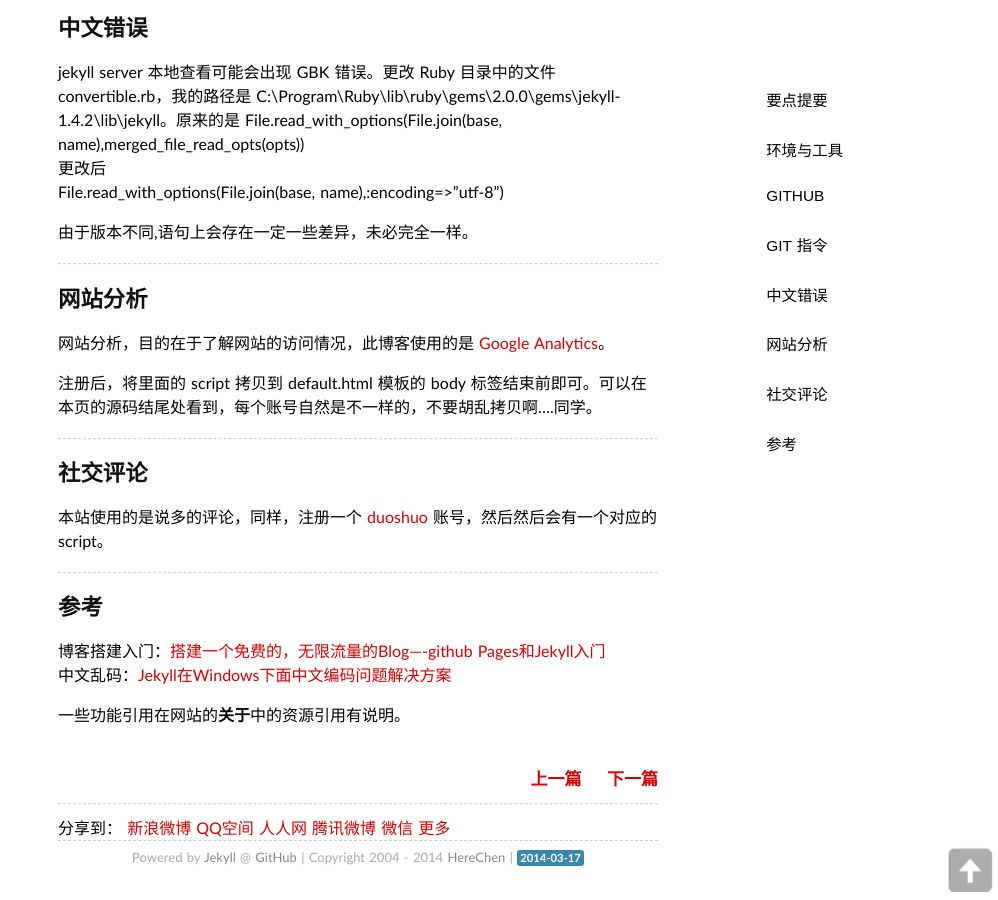
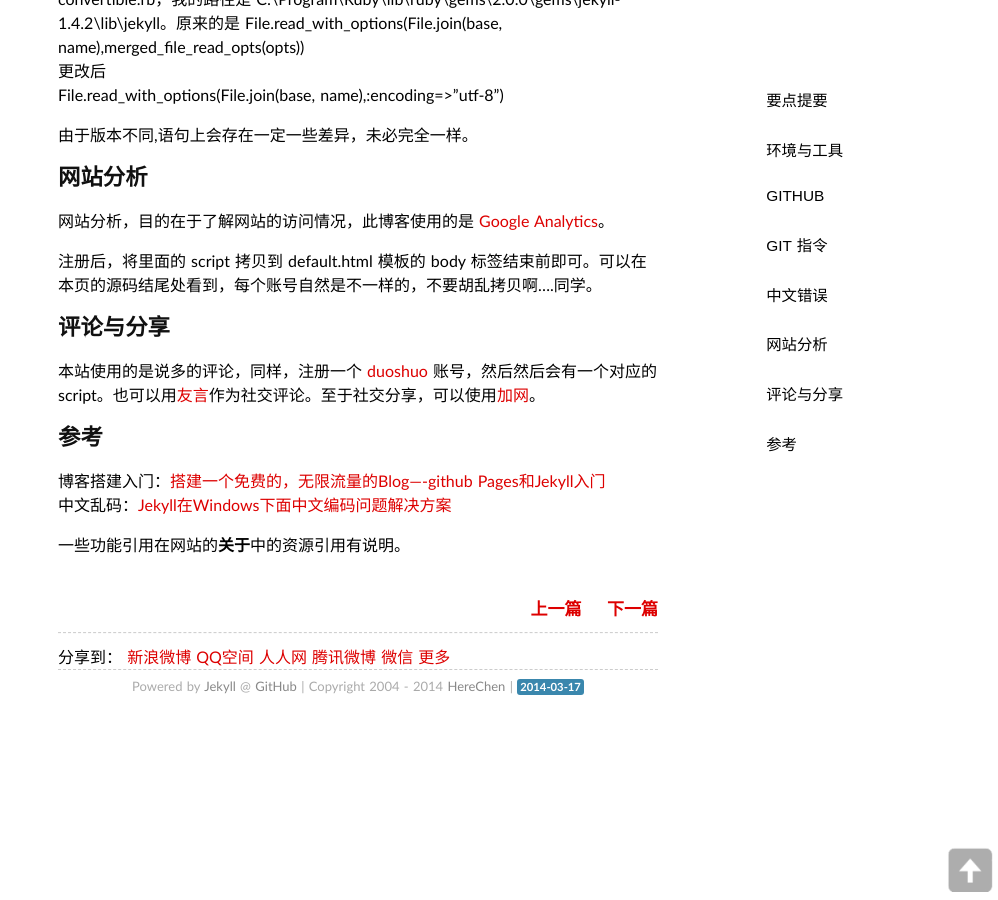
Before and after one commit to Xuezhiyuanlin/herechen.github.io, a Jekyll site: the page built from _posts/2014-03-16-jekyll-skills.md, in a window 1280 px wide and 900 px high, scrolled down 1163 px. Shown: the whole window, without its empty margins (282-1280 px from the left). Built offline with Jekyll 4.4.1, drawn with Linux system fonts in a browser that asks for light colours; some web fonts are replaced; Markdown is read by kramdown in place of the engine named in the settings; comment, search, counter and statistics services are not loaded.

Commit message:
herechen

```diff
--- a/_posts/2014-03-16-jekyll-skills.md
+++ b/_posts/2014-03-16-jekyll-skills.md
@@ -12,8 +12,6 @@
 
 在本地安装 Jekyll 及其配套工具，再注册 GitHub 账号，本地编辑，并将内容上传到 GitHub，用 GitHub 的服务器和域名。关于工具的安装和配置不作细致描述。
 
-----
-
 ## 环境与工具
 
 环境：Windows 7
@@ -21,8 +19,6 @@
 DevKit：[http://rubyinstaller.org/downloads/](http://rubyinstaller.org/downloads/)
 git：[http://git-scm.com/downloads](http://git-scm.com/downloads)
 Jekyll：[http://jekyllrb.com/](http://jekyllrb.com/)
-
-----
 
 ## GitHub
 
@@ -32,8 +28,6 @@
 
 - master 和 gh-pages：在 git 中用到，后者是作为项目主页。
 - ssh 和 https：用后者每次提交需要输入密码，前者需要配置 ([查看](http://www.blogways.net/blog/2013/04/10/generating-ssh-keys-4-github.html))。 两者对应的 remote add 方式不同，前者为 git@github.com:XXXX/YYYY.git，后者为 https://github.com/XXXX/YYYY.git。ssh 方式时 respository 可以建为 XXXX.github.io。
-
-----
 
 ## git 指令
 
@@ -53,8 +47,6 @@
 git push -u origin master
 jekyll server // 本地预览
 
-----
-
 ## 中文错误
 
 jekyll server 本地查看可能会出现 GBK 错误。更改 Ruby 目录中的文件 convertible.rb，我的路径是 C:\Program\Ruby\lib\ruby\gems\2.0.0\gems\jekyll-1.4.2\lib\jekyll。原来的是  File.read_with_options(File.join(base, name),merged_file_read_opts(opts))
@@ -63,21 +55,15 @@
 
 由于版本不同,语句上会存在一定一些差异，未必完全一样。
 
-----
-
 ## 网站分析
 
 网站分析，目的在于了解网站的访问情况，此博客使用的是 [Google Analytics](https://www.google.com/intl/zh-CN/analytics/)。
 
 注册后，将里面的 script 拷贝到 default.html 模板的 body 标签结束前即可。可以在本页的源码结尾处看到，每个账号自然是不一样的，不要胡乱拷贝啊....同学。
 
-----
+## 评论与分享
 
-## 社交评论
-
-本站使用的是说多的评论，同样，注册一个 [duoshuo](http://duoshuo.com/) 账号，然后然后会有一个对应的 script。
-
-----
+本站使用的是说多的评论，同样，注册一个 [duoshuo](http://duoshuo.com/) 账号，然后然后会有一个对应的 script。也可以用[友言](http://www.uyan.cc/)作为社交评论。至于社交分享，可以使用[加网](http://www.jiathis.com)。
 
 ## 参考
 
--- a/media/css/style.css
+++ b/media/css/style.css
@@ -42,7 +42,6 @@
 .listing-item,.listing-seperator{list-style-type:none;}
 .listing-item a{
 	padding:.2em 1em;
-
 }
 
 .listing-item time{color:#999999;}
```
Also changed, not shown: _posts/2014-03-08-Emacs-AUCTeX-installation-settings.md (+0 -16 lines), _posts/2014-03-13-different-kindle-format-convert-pandoc.md (+0 -6 lines), _posts/2014-03-16-web-source-collected.md (+0 -6 lines).
